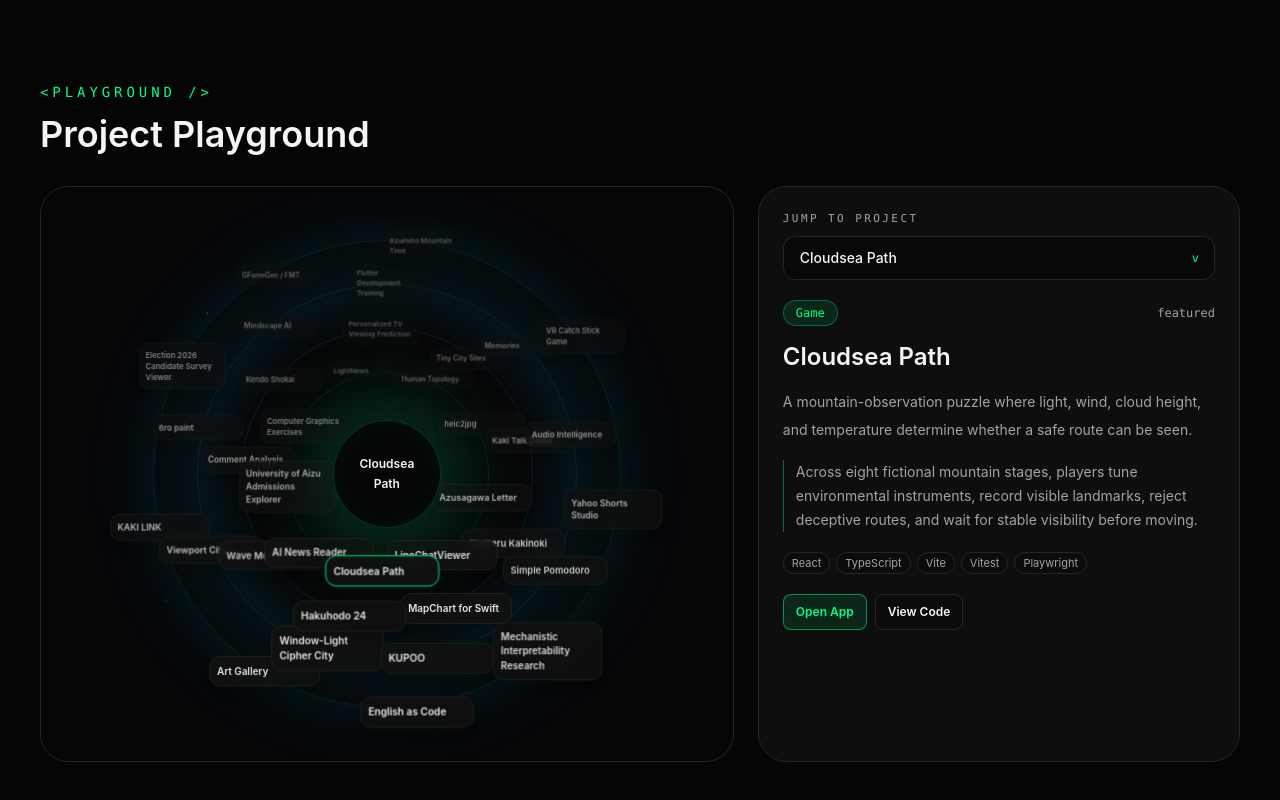
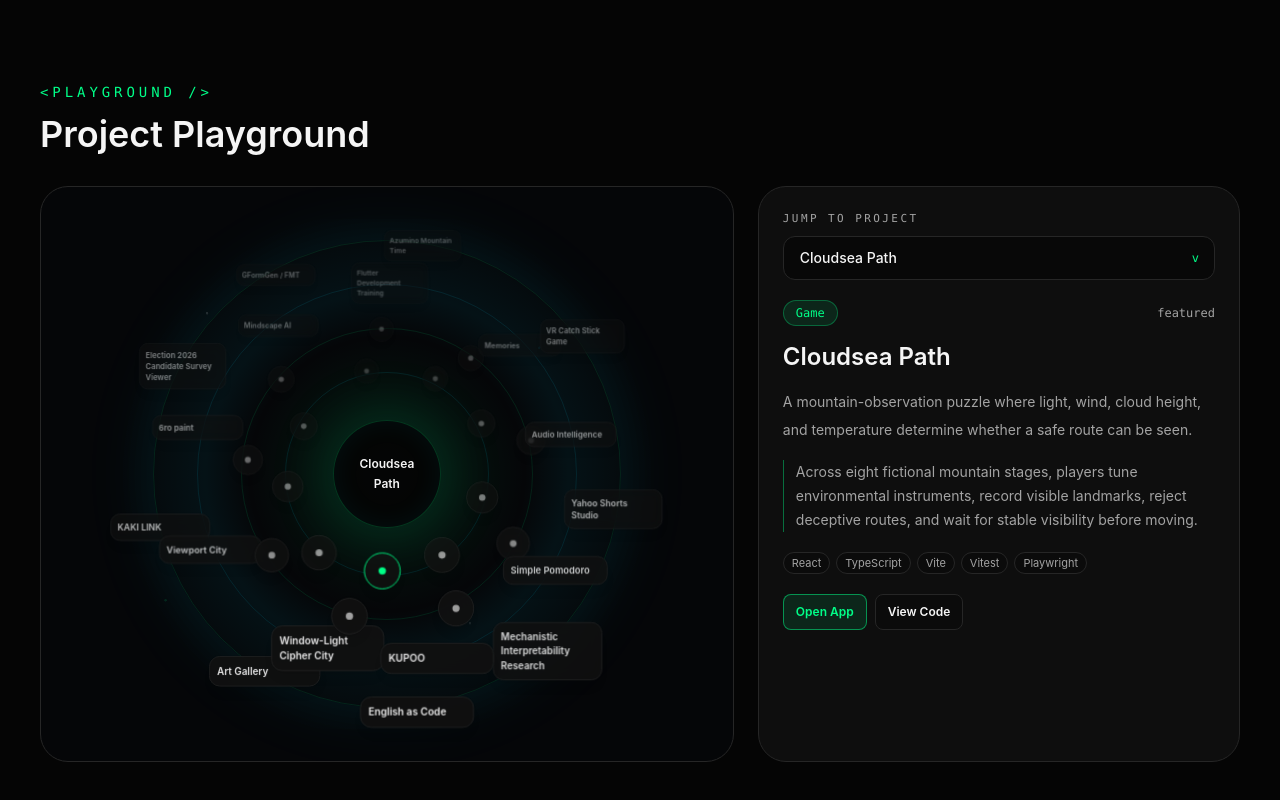
Before and after one commit to ryouy/profile, a Next.js app: page / in a window 1280 px wide. Shown: the part 1234-2034 px from the top of the page. Built offline with nearby package versions, Linux system fonts and the light colour scheme.

Commit message:
Keep expanded project orbit readable with compact inner nodes

```diff
--- a/src/components/Projects.tsx
+++ b/src/components/Projects.tsx
@@ -389,6 +389,8 @@ export function Projects() {
             const x = Math.sin(radians) * laneRadius;
             const y = Math.cos(radians) * laneRadius;
             const isActive = index === displayedProjectIndex;
+            const isCompactNode = orbitMetrics.compact || (orbitProjects.length > 30 && lane >= 2);
+            const nodeWidth = isCompactNode ? (orbitMetrics.compact ? orbitMetrics.cardWidth : 40) : orbitMetrics.cardWidth;
 
             return (
               <button
@@ -398,7 +400,7 @@ export function Projects() {
                 aria-label={project.title}
                 title={project.title}
                 className={`absolute left-1/2 top-1/2 border bg-surface/95 shadow-lg backdrop-blur ${
-                  orbitMetrics.compact
+                  isCompactNode
                     ? "flex items-center justify-center rounded-full p-0"
                     : "rounded-xl p-2 text-left"
                 } ${
@@ -406,14 +408,14 @@ export function Projects() {
                 }`}
                 style={{
                   borderColor: isActive ? "#00ff88" : "#262626",
-                  height: orbitMetrics.compact ? orbitMetrics.cardWidth : undefined,
+                  height: isCompactNode ? nodeWidth : undefined,
                   opacity: 0.34 + depth * 0.66,
-                  width: orbitMetrics.cardWidth,
+                  width: nodeWidth,
                   transform: `translate(-50%, -50%) translate(${x}px, ${y}px) scale(${0.62 + depth * 0.3})`,
                   zIndex: Math.round(depth * 100),
                 }}
               >
-                {orbitMetrics.compact ? (
+                {isCompactNode ? (
                   <span className={`h-2 w-2 rounded-full ${isActive ? "bg-accent" : "bg-muted"}`} />
                 ) : (
                   <span className="line-clamp-2 block text-[11px] font-semibold leading-4 text-text">{project.title}</span>
```
